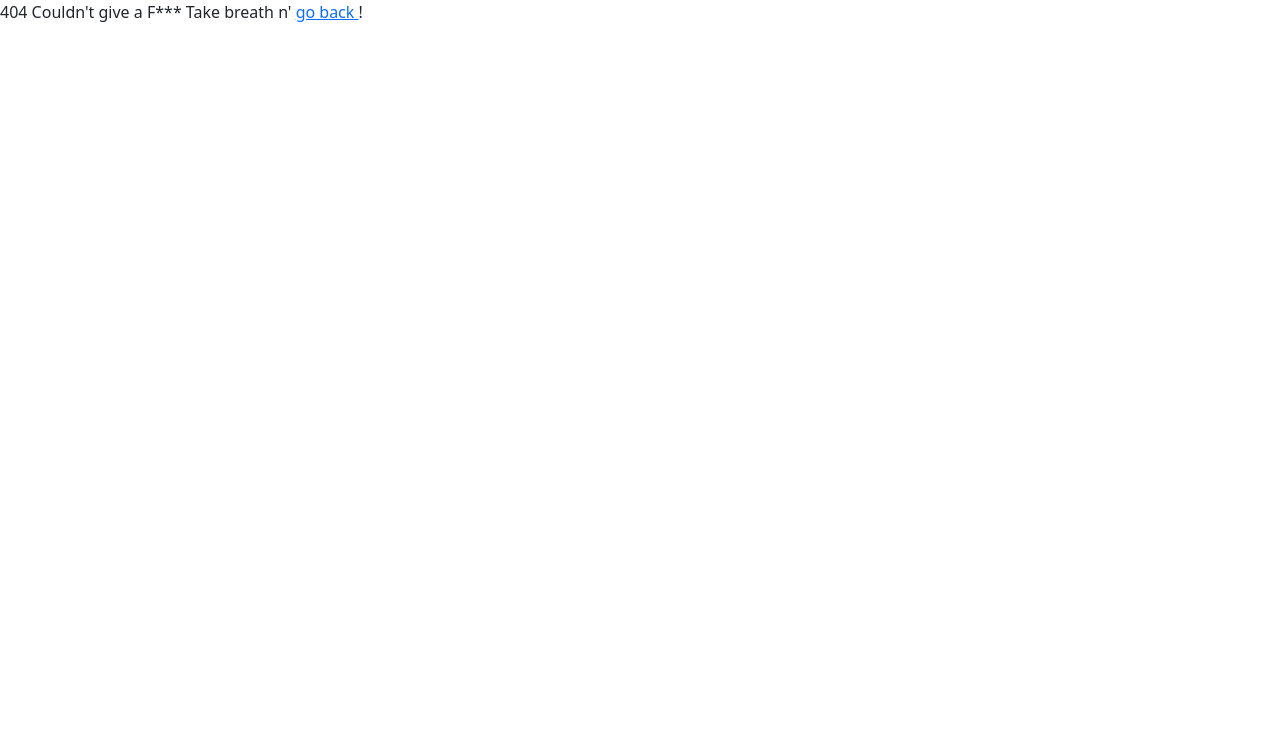
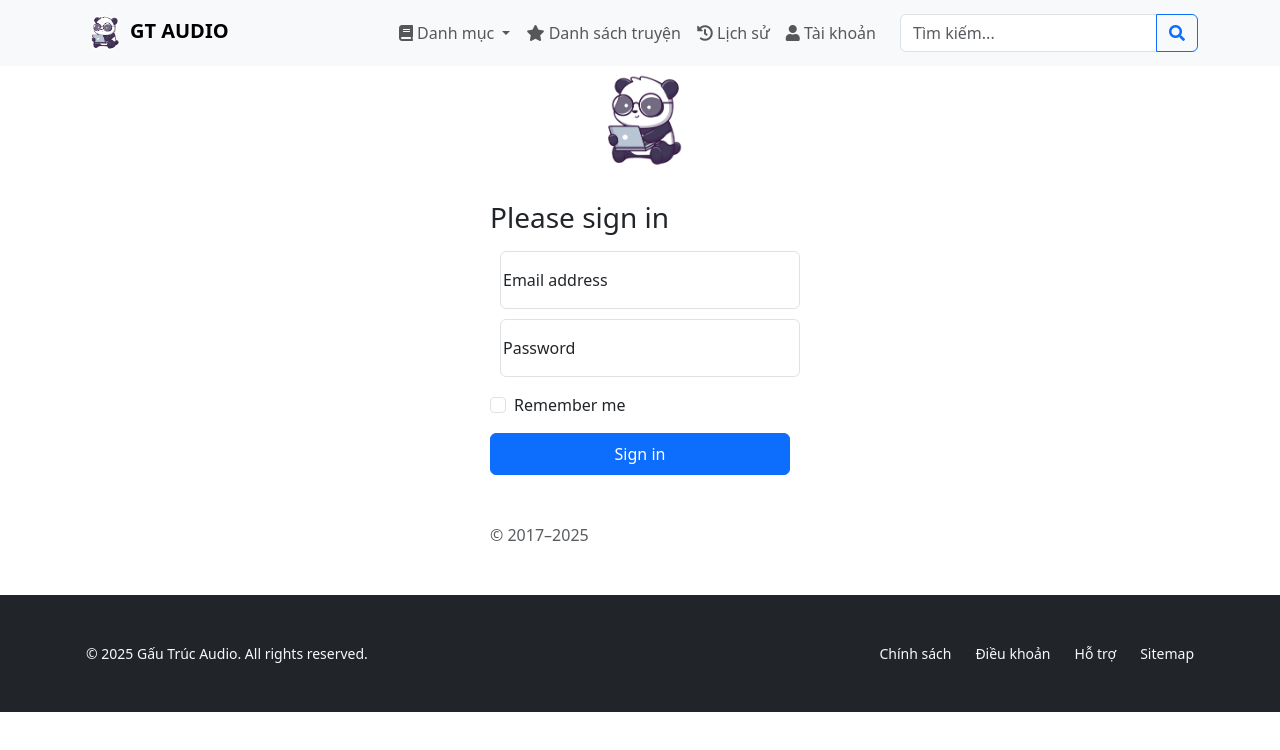
Before and after one commit to gozvn/gautrucaudio, an Angular app in the folder frontend/: page /auth/login in a window 1280 px wide. Before the commit this address led to /error/404-page. Shown: the top 750 px of the page. Built offline with nearby package versions, Linux system fonts and the light colour scheme.

Commit message:
add simple guard

```diff
--- a/frontend/src/app/app.routes.ts
+++ b/frontend/src/app/app.routes.ts
@@ -1,14 +1,23 @@
 import { Routes } from '@angular/router';
+import { AuthGuard } from './guards/auth.guard';
 
 export const routes: Routes = [
     {
         path : '', loadChildren: () => import('./modules/home/home.module').then(m => m.HomeModule),title : 'Trang Chủ'
     }, // Load module Home.
     {
+        path : 'auth', loadChildren: () => import ('./modules/auth/auth-module').then(m => m.AuthModule)
+    },
+    {
+        path : 'login',
+        redirectTo : 'auth/login'
+    },
+    {
         path : 'truyen', loadChildren: () => import('./modules/truyen/truyen.module').then(m => m.TruyenModule), title : 'Danh sách Truyện'
     }, // Load module Truyen.
     {
-        path : 'dashboard', loadChildren: () => import('./modules/dashboard/dashboard.module').then(m => m.DashboardModule), title : 'Dashboard - Quản Trị'
+        path : 'dashboard', loadChildren: () => import('./modules/dashboard/dashboard.module').then(m => m.DashboardModule), title : 'Dashboard - Quản Trị',
+        canActivate: [AuthGuard]
     },
     {
         path : 'error' , loadChildren:() => import('./modules/error/error-module').then(m => m.ErrorModule)
--- /dev/null
+++ b/frontend/src/app/guards/auth.guard.ts
@@ -0,0 +1,21 @@
+import { Injectable } from '@angular/core';
+import { CanActivate, Router } from '@angular/router';
+
+@Injectable({
+  providedIn: 'root'
+})
+export class AuthGuard implements CanActivate {
+  constructor(private router: Router) {}
+
+  canActivate(): boolean {
+    // const token = localStorage.getItem('token');
+    const ve:string = "vi1p";
+    if (ve === "vip") {
+      return true; // Cho phép vào route
+    }
+
+    // Nếu chưa đăng nhập → chuyển hướng về trang login
+    this.router.navigate(['/login']);
+    return false;
+  }
+}
--- /dev/null
+++ b/frontend/src/app/modules/auth/auth-module.ts
@@ -0,0 +1,15 @@
+import { NgModule } from '@angular/core';
+import { CommonModule } from '@angular/common';
+import { AuthRouting } from './auth-routing';
+import { FormsModule, ReactiveFormsModule } from '@angular/forms';
+
+@NgModule({
+  declarations: [],
+  imports: [
+    CommonModule,
+    AuthRouting,
+    FormsModule,
+    ReactiveFormsModule,
+  ]
+})
+export class AuthModule { }
--- /dev/null
+++ b/frontend/src/app/modules/auth/pages/login/login.html
@@ -0,0 +1,16 @@
+<app-header></app-header>
+<main class="form-signin w-100 m-auto ">
+    <form> <div class="text-center"><img align="center" class="mb-4" src="assets/images/logo-gautruc-audio.png" alt="" height="111"></div>
+        <h1 class="h3 mb-3 fw-normal">Please sign in</h1>
+        <div class="form-floating"> <input type="email" class="form-control" id="floatingInput"
+                placeholder="name@example.com"> <label for="floatingInput">Email address</label> </div>
+        <div class="form-floating"> <input type="password" class="form-control" id="floatingPassword"
+                placeholder="Password"> <label for="floatingPassword">Password</label> </div>
+        <div class="form-check text-start my-3"> <input class="form-check-input" type="checkbox" value="remember-me"
+                id="checkDefault"> <label class="form-check-label" for="checkDefault">
+                Remember me
+            </label> </div> <button class="btn btn-primary w-100 py-2" type="submit">Sign in</button>
+        <p class="mt-5 mb-3 text-body-secondary">© 2017–2025</p>
+    </form>
+</main>
+<app-footer></app-footer>
--- /dev/null
+++ b/frontend/src/app/modules/auth/pages/login/login.scss
@@ -0,0 +1,8 @@
+form {
+    max-width: 300px;
+    margin:auto;
+}
+
+.form-floating>.form-control, .form-floating>.form-control-plaintext {
+    margin:10px;
+}
```
Also changed, not shown: frontend/src/app/modules/auth/auth-routing.ts (added, +16 -0 lines), frontend/src/app/modules/auth/pages/login/login.ts (added, +13 -0 lines), 1 other file (tests, documents, lock files or other folders).
